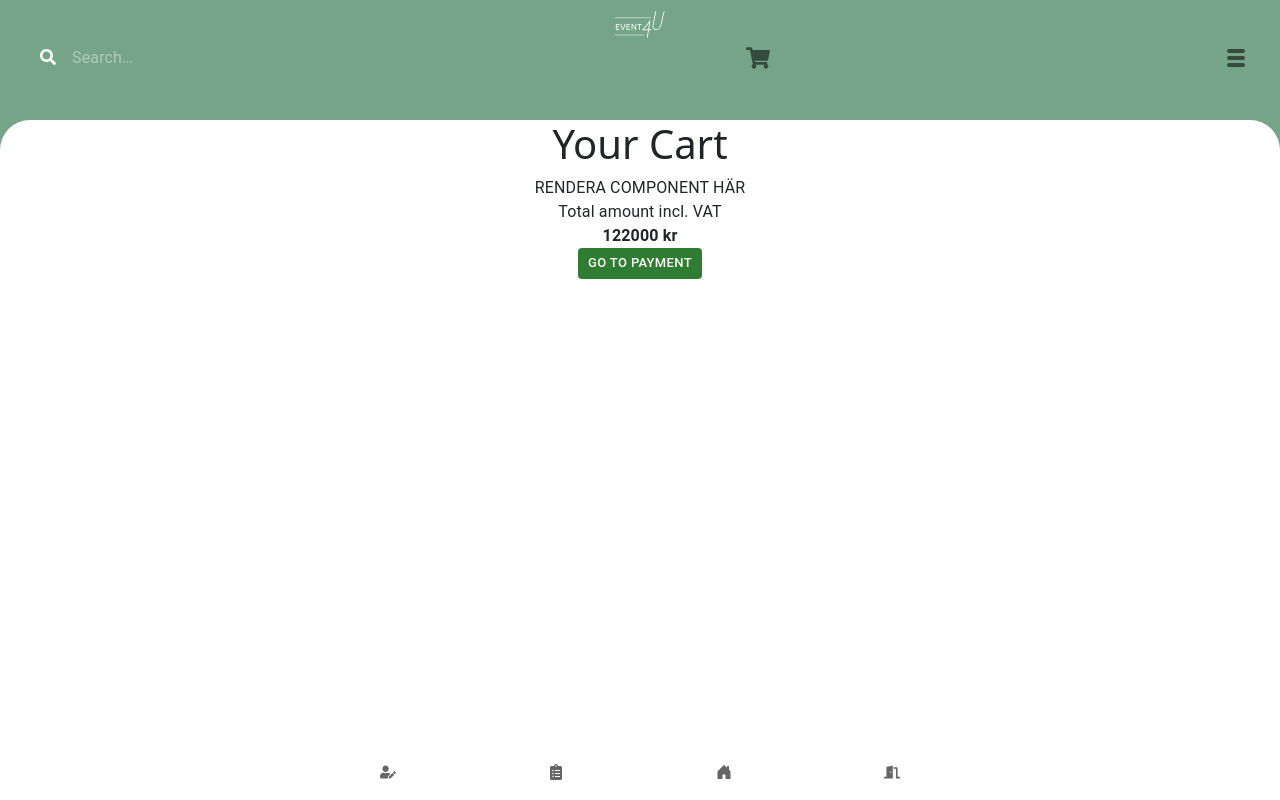
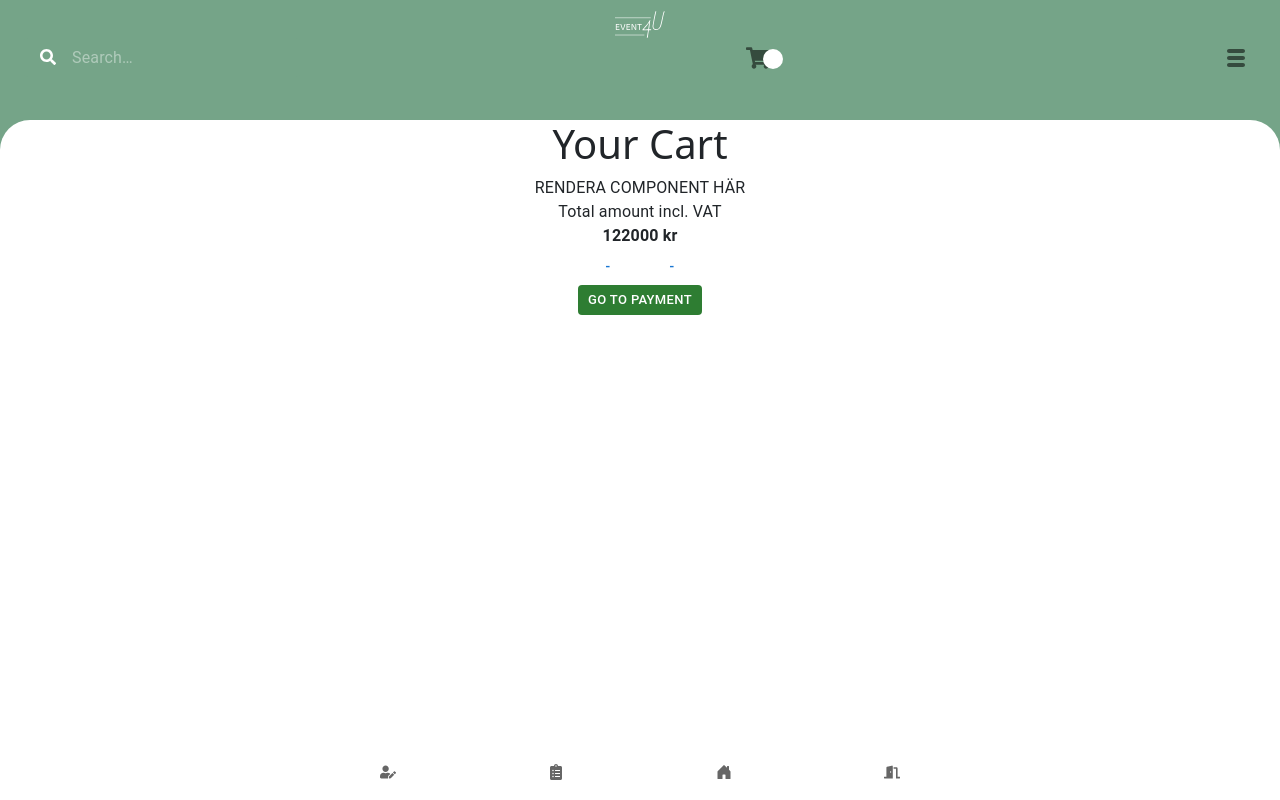
Before and after one commit to pindilind/4u-examensarbete, a React (Create React App) app: page /cartPage in a window 1280 px wide. Built offline with nearby package versions, Linux system fonts and the light colour scheme.

Commit message:
# Justeringar i cartpage(tillägg), cartcounter, productCardLarge och Small samt userHomePage

```diff
--- a/src/cart/CartPage.js
+++ b/src/cart/CartPage.js
@@ -1,4 +1,4 @@
-import React from "react";
+import React, { useState } from "react";
 
 import Typography from '@mui/material/Typography';
 import Button from '@mui/material/Button';
@@ -10,6 +10,15 @@ import "../App.scss";
 import "./CartPageStyle.scss";
 
 function CartPage() {
+  // Lagt till rad 14-20
+  const [itemCount, setItemCount] = useState(1);
+  const [cart, setCart] = useState();
+
+
+// Hämta data från localstorage -
+//kolla om cart är tom eller har item -
+//vad göra då? - visa i varukorgen
+
   return (
 
     <>
@@ -31,6 +40,19 @@ function CartPage() {
 
             <Typography className={'totalPrice'}>
               122000 kr
+
+
+            </Typography>
+            {/* Lagt till rad 40-48 */}
+            <Typography>
+              <Button onClick={() => {
+                setItemCount(Math.max(itemCount -1, 0));
+              }}
+              >-</Button>
+              <Button onClick={() => {
+                setItemCount(itemCount + 1);
+              }}
+              >-</Button>
             </Typography>
 
           </Typography>
--- a/src/components/CartCounter.js
+++ b/src/components/CartCounter.js
@@ -3,6 +3,7 @@ import Badge from '@mui/material/Badge';
 import { styled } from '@mui/material/styles';
 import IconButton from '@mui/material/IconButton';
 import { FaShoppingCart } from 'react-icons/fa';
+import { TiCogOutline } from "react-icons/ti";
 
 const StyledBadge = styled(Badge)(({ theme }) => ({
   '& .MuiBadge-badge': {
@@ -16,12 +17,13 @@ const StyledBadge = styled(Badge)(({ theme }) => ({
 export default function CustomizedBadges(props) {
 
   const [counter, setCounter] = useState(0);
+
  /*  const [ticket, setTicket] = useState(props.location.state.ticket); */
 
-  const handleCartCounterChange = (event) => {
+  /* const handleCartCounterChange = (event) => {
     setCounter(event.target.value + 1);
 
-  };
+  }; */
 
 
 /* function updateCounter(cart) {
@@ -47,11 +49,22 @@ export default function CustomizedBadges(props) {
 
 
   return (
-    <IconButton aria-label="cart">
-      <StyledBadge badgeContent={counter}>
+    <div>
+      {counter.length === 0 && <p>Cart: (empty)</p>}
+        {counter.length > 0 && <p>Cart: {counter.toString()}</p>}
+    <IconButton aria-label="cart"
+    onClick={() => {
+      setCounter([...counter + 1]);
+
+  }}
+  >
+
+
+      <StyledBadge badgeContent={setCounter}>
       <FaShoppingCart /* className={'icon'} */
                 />
       </StyledBadge>
     </IconButton>
+                </div>
   );
 }
--- a/src/components/ProductCardLarge.js
+++ b/src/components/ProductCardLarge.js
@@ -1,4 +1,4 @@
-import React from 'react';
+import React, { useState } from 'react';
 import Card from '@mui/material/Card';
 import CardContent from '@mui/material/CardContent';
 import CardMedia from '@mui/material/CardMedia';
@@ -66,8 +66,11 @@ const useStylesLarge = makeStyles({
 
 });
 
+
 export default function ProductCardLarge(props) {
   const classes = useStylesLarge()
+  const [cart, setCart] = useState([]);
+  const [itemIndex, setItemIndex] = useState(1);
 
   const product = props.product;
 
@@ -76,7 +79,7 @@ export default function ProductCardLarge(props) {
   let cart = JSON.parse(localStorage.getItem("cart"));
     console.log(cart)
 
-    if (cart == null) {
+   /*  if (cart == null) {
         cart = {}
     }
 
@@ -87,7 +90,7 @@ export default function ProductCardLarge(props) {
     cart.quantity = cart.quantity || 0;
     cart.quantity++;
 
- updateCounter(cart);
+ updateCounter(cart); */
 
     localStorage.setItem("cart", JSON.stringify(cart))
 };
@@ -138,6 +141,11 @@ export default function ProductCardLarge(props) {
           <Typography className={classes.cardDescStyleTwo}>
             {product.description}
           </Typography>
+          <Typography>
+          Datum: {product.price_data.product_data.date} ||
+            Klockan: {product.price_data.product_data.time} ||
+            Pris: {product.price_data.unit_amount /100} kr
+          </Typography>
 
         </CardContent>
 
@@ -153,6 +161,8 @@ export default function ProductCardLarge(props) {
             Lägg till i varukorgen
           </Button>
 
+
+
         </CardActions>
 
       </CardActionArea>
--- a/src/components/ProductCardSmall.js
+++ b/src/components/ProductCardSmall.js
@@ -75,6 +75,8 @@ export default function ProductCardSmall(props) {
     <Card className={classes.cardStyling}>
       <CardMedia className={classes.cardMediaStyle}>
 
+
+
         {/*  <img
         src={product.price_data.metadata.img}
         alt="carImg"
--- a/src/userView/UserHomePage.js
+++ b/src/userView/UserHomePage.js
@@ -5,7 +5,6 @@ import { makeStyles } from '@mui/styles';
 
 import HeaderInlogged from "../headers/HeaderInlogged";
 import ProductCardSmall from "../components/ProductCardSmall";
-
 import CalenderModal from '../components/CalenderModal';
 import Caruselle from '../components/Caruselle';
 import '../App.scss';
@@ -131,9 +130,6 @@ function UserHomePage(props) {
   }
 
 
-  const [open, setOpen] = React.useState(false);
-  const handleOpen = () => setOpen(true);
-  const handleClose = () => setOpen(false);
 
   return (
     <>
```
